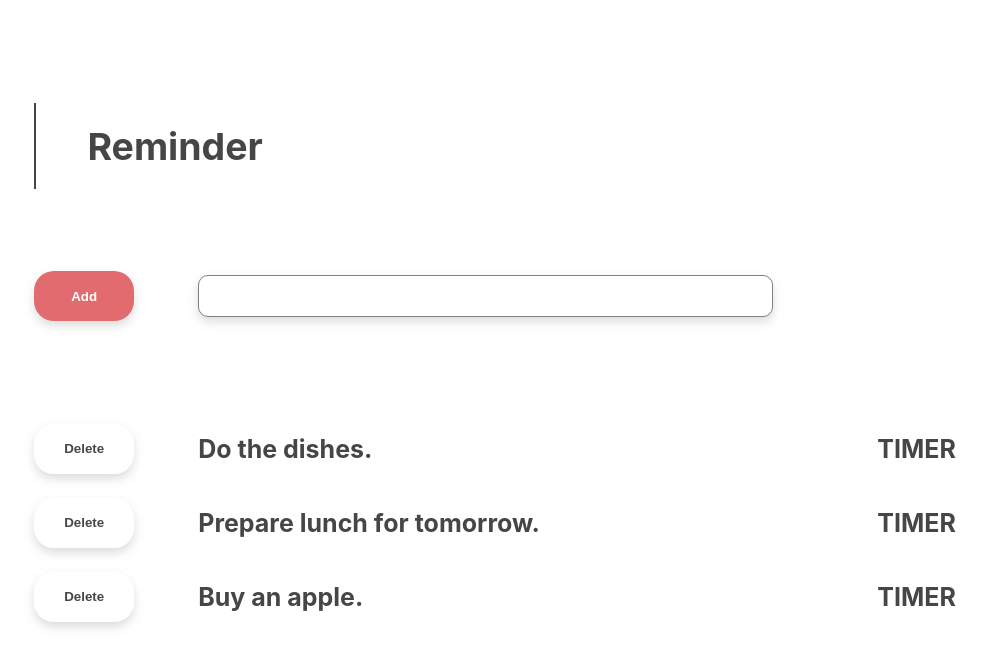
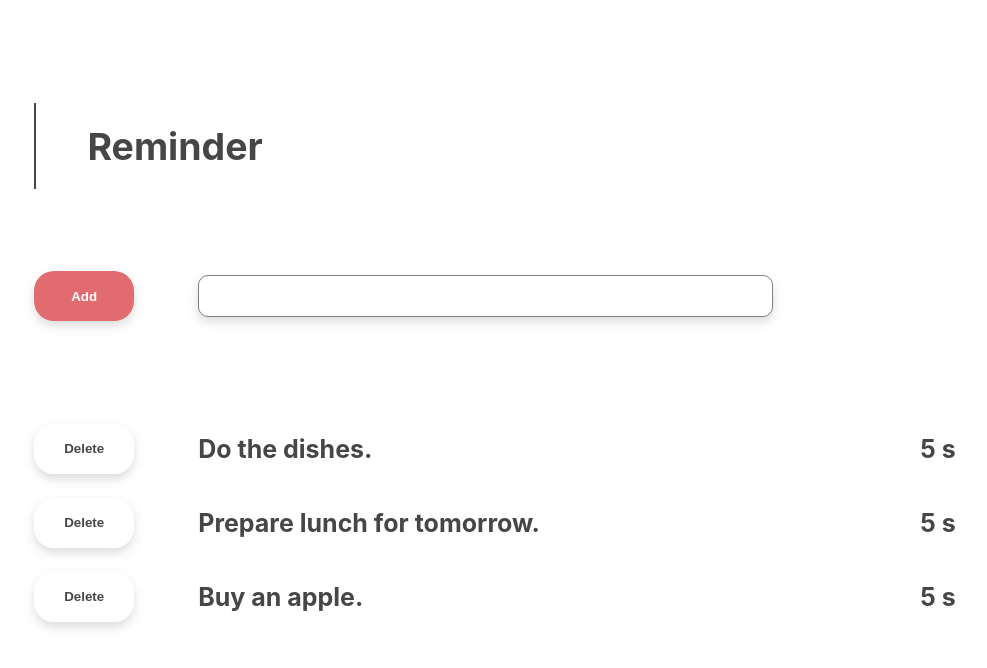
Before and after one commit to hyoshimori/todo-list, a React (Create React App) app: page / in a window 1280 px wide. Shown: the top 668 px of the page, without its empty margins (145-1132 px from the left). Built offline with nearby package versions, Linux system fonts and the light colour scheme; the HTML template or start-up script is replaced by a standard one.

Commit message:
counter added

```diff
--- a/src/components/timer.js
+++ b/src/components/timer.js
@@ -1,9 +1,24 @@
-import { useEffect, useState, useLayoutEffect } from "react";
+import { useEffect, useState } from "react";
 
 const Timer = () => {
+
+  const [timer, setTimer] = useState(0);
+
+  useEffect(() => {
+    let intervalId = null;
+
+    intervalId = window.setInterval(() => {
+      setTimer(prev => prev + 1);
+    }, 1000);
+
+    return () => {
+      window.clearInterval(intervalId)
+    }
+  }, [])
+
   return(
     <>
-      <span>TIMER</span>
+      <span>{timer} s</span>
     </>
   )
 }
```
Also changed, not shown: src/components/hooks.js (added).
